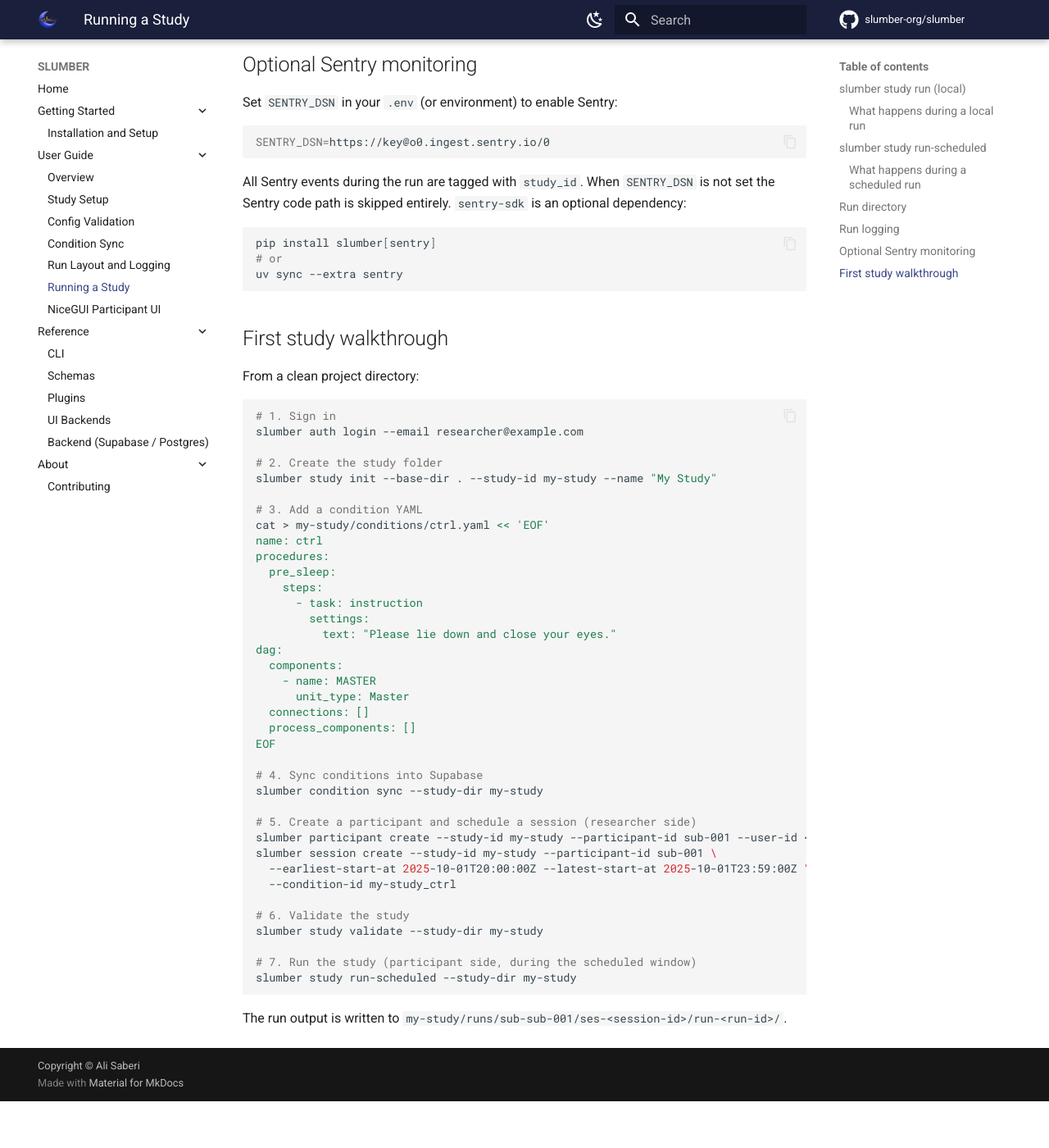
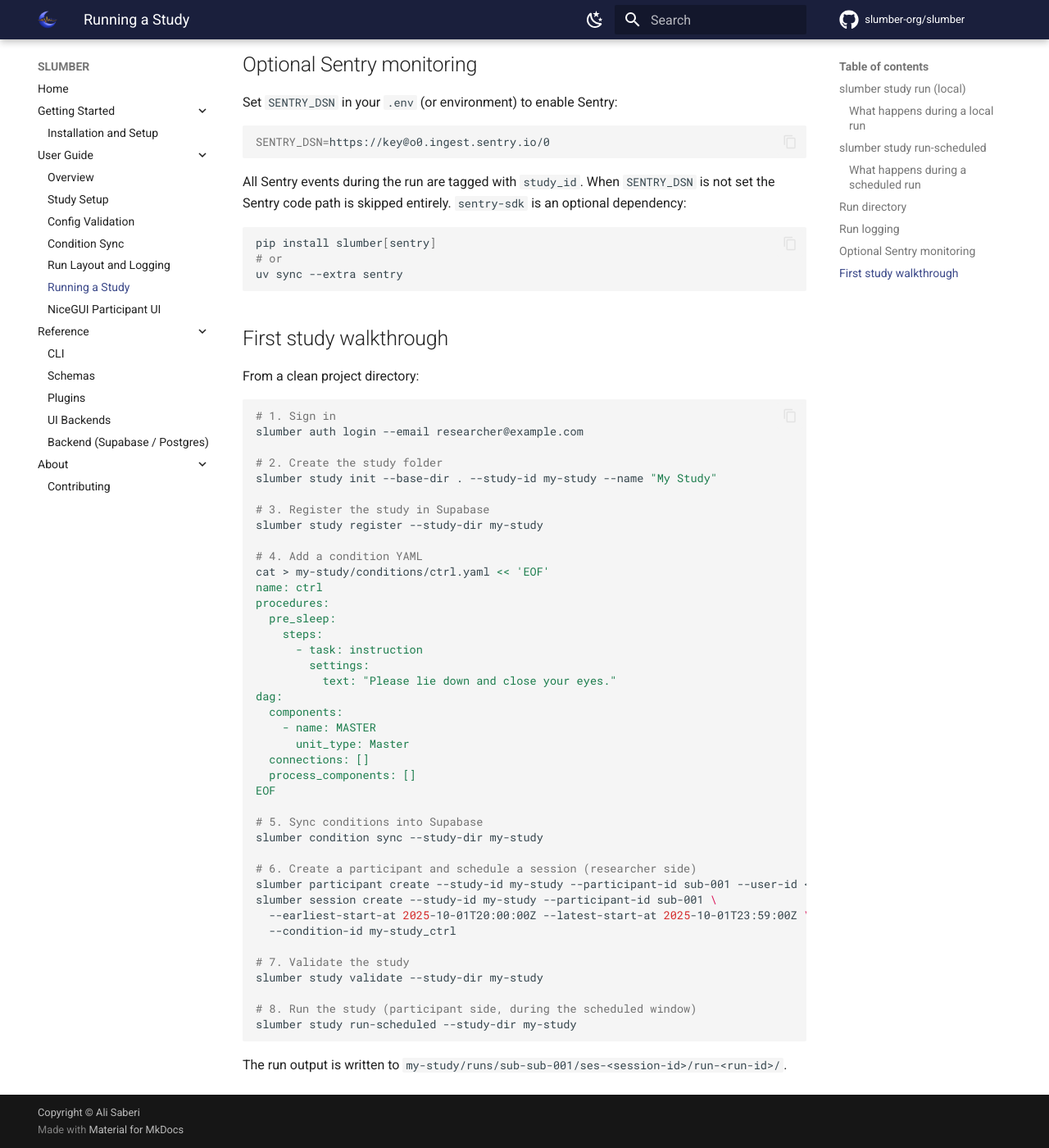
Before and after one commit to slumber-org/slumber, an MkDocs documentation site: the page built from docs/user-guide/study-run.md, in a window 1280 px wide and 1400 px high, scrolled down 2984 px. Shown: the whole window at 82% size. Built offline with MkDocs 1.6.1 and Material for MkDocs 9.7.7, drawn with Linux system fonts in a browser that asks for light colours; comment, search, counter and statistics services are not loaded; before the commit the page ends 4327 px from its top, so only the background shows below that.

Commit message:
Add slumber study register step after init in study-run.md

````diff
--- a/docs/user-guide/study-run.md
+++ b/docs/user-guide/study-run.md
@@ -118,7 +118,10 @@ slumber auth login --email researcher@example.com
 # 2. Create the study folder
 slumber study init --base-dir . --study-id my-study --name "My Study"
 
-# 3. Add a condition YAML
+# 3. Register the study in Supabase
+slumber study register --study-dir my-study
+
+# 4. Add a condition YAML
 cat > my-study/conditions/ctrl.yaml << 'EOF'
 name: ctrl
 procedures:
@@ -135,19 +138,19 @@ dag:
   process_components: []
 EOF
 
-# 4. Sync conditions into Supabase
+# 5. Sync conditions into Supabase
 slumber condition sync --study-dir my-study
 
-# 5. Create a participant and schedule a session (researcher side)
+# 6. Create a participant and schedule a session (researcher side)
 slumber participant create --study-id my-study --participant-id sub-001 --user-id <auth-user-uuid>
 slumber session create --study-id my-study --participant-id sub-001 \
   --earliest-start-at 2025-10-01T20:00:00Z --latest-start-at 2025-10-01T23:59:00Z \
   --condition-id my-study_ctrl
 
-# 6. Validate the study
+# 7. Validate the study
 slumber study validate --study-dir my-study
 
-# 7. Run the study (participant side, during the scheduled window)
+# 8. Run the study (participant side, during the scheduled window)
 slumber study run-scheduled --study-dir my-study
 ```
 
````
